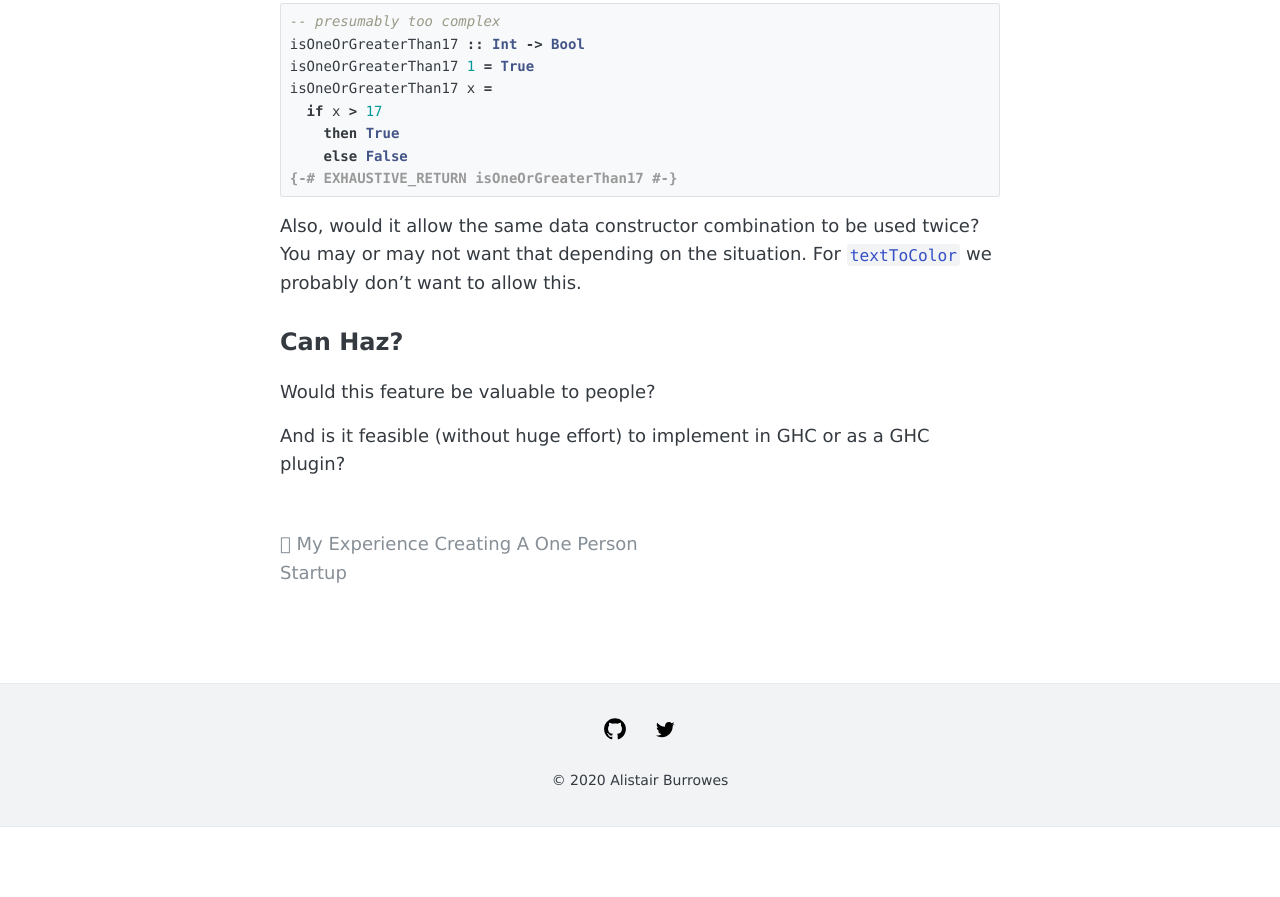
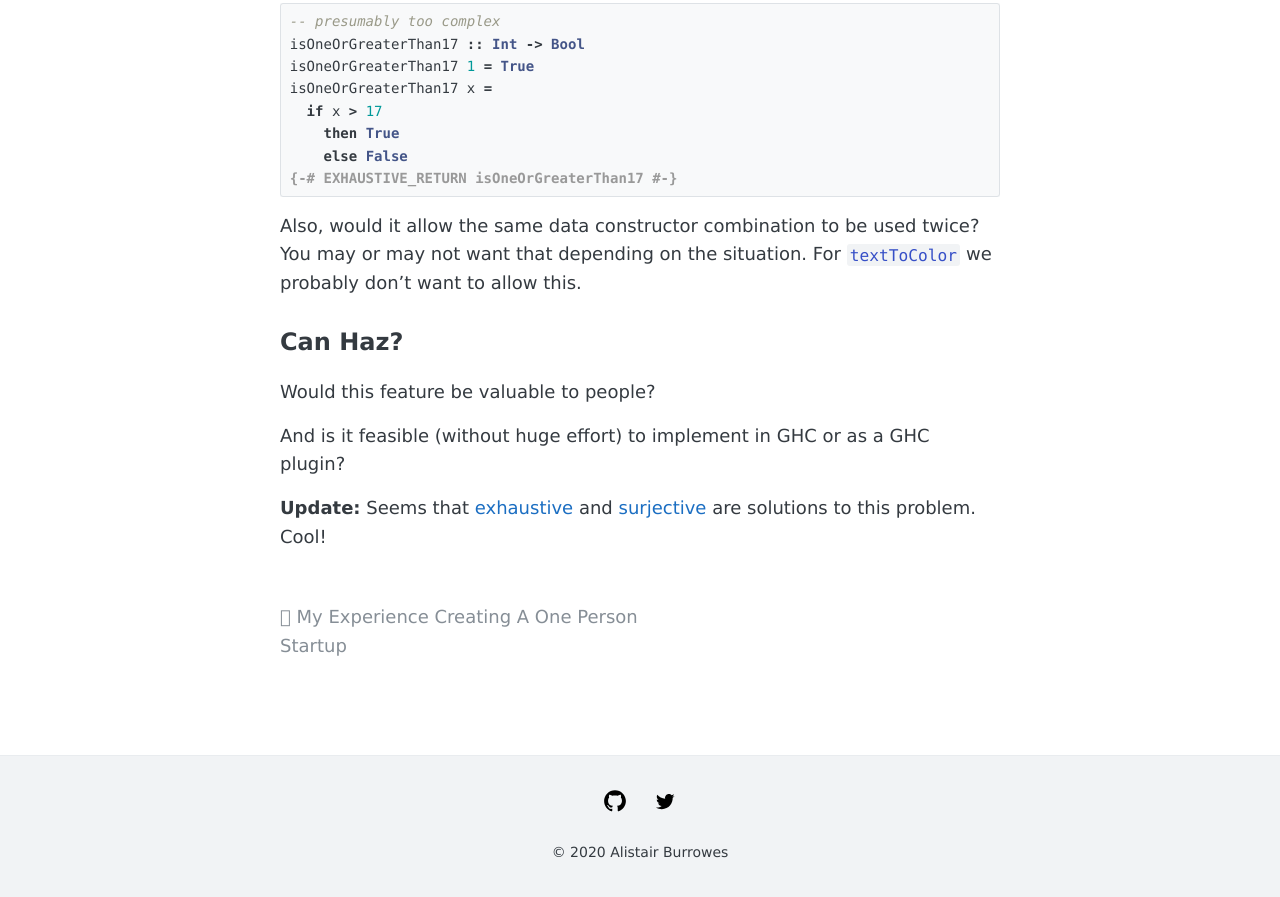
Before and after one commit to AlistairB/alistairb.github.io, a Jekyll site: the page built from _posts/2020-10-30-exhaustive-return-warning.md, in a window 1280 px wide and 900 px high, scrolled down 1817 px. Shown: the top 897 px of the window. Built offline with Jekyll 4.4.1, drawn with Linux system fonts in a browser that asks for light colours; before the commit the page ends 2644 px from its top, so only the background shows below that.

Commit message:
Reference libraries that solve the problem.

```diff
--- a/_posts/2020-10-30-exhaustive-return-warning.md
+++ b/_posts/2020-10-30-exhaustive-return-warning.md
@@ -75,3 +75,5 @@ Also, would it allow the same data constructor combination to be used twice? You
 Would this feature be valuable to people?
 
 And is it feasible (without huge effort) to implement in GHC or as a GHC plugin?
+
+**Update:** Seems that [exhaustive](https://hackage.haskell.org/package/exhaustive) and [surjective](https://hackage.haskell.org/package/surjective) are solutions to this problem. Cool!
```
